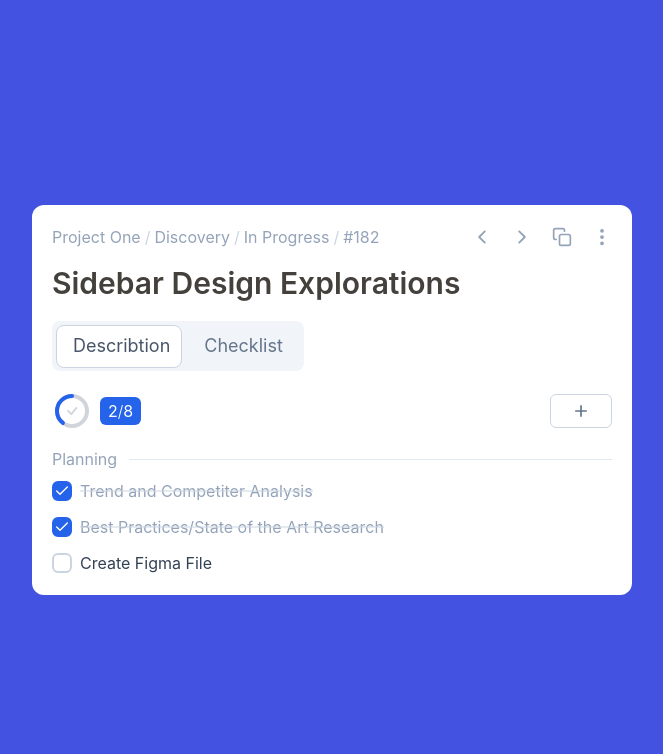
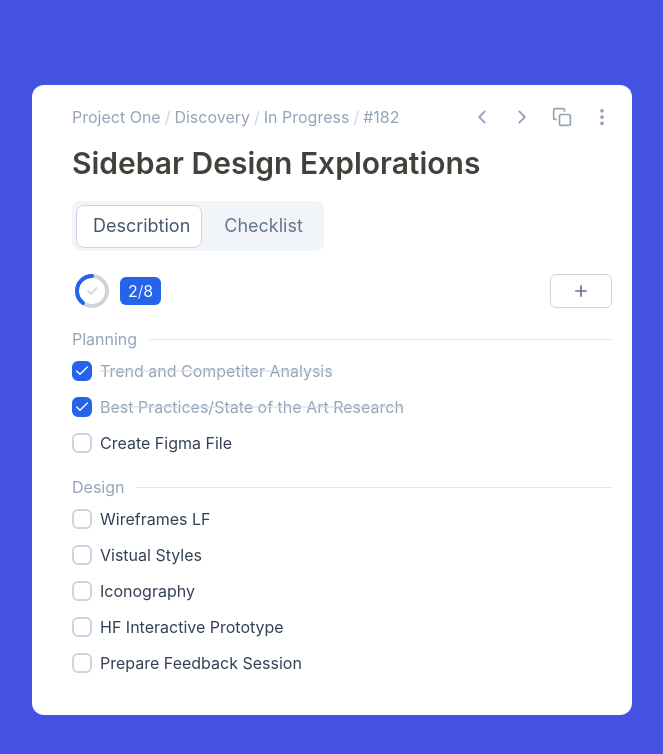
Before and after one commit to mojeeto/task-modal-component-johannes-gerber, a React (Create React App) app: page / in a window 1280 px wide. Shown: the top 754 px of the page, without its empty margins (308-971 px from the left). Built offline with nearby package versions, Linux system fonts and the light colour scheme; the HTML template or start-up script is replaced by a standard one.

Commit message:
feat: make dots for when item hovered (but with javascript)
This feat is just for a while it's have bug

HAVE BUG
When items hovered the dots show but user can't hover the dots

```diff
--- a/src/components/CheckBox.tsx
+++ b/src/components/CheckBox.tsx
@@ -12,7 +12,7 @@ const CheckBox: React.FC<CheckBoxProps> = ({
 }) => {
   const notchecked = "border-slate-300";
   const checked = "border-blue-600 bg-blue-600"
-  return <div className={`border-2 flex items-center justify-center rounded-md ${isChecked ? checked : notchecked}`}>
+  return <div className={`border-2 flex items-center justify-center rounded-md cursor-pointer ${isChecked ? checked : notchecked}`}>
     <FiCheck className="text-white" />
   </div >
 }
--- a/src/components/CheckBoxText.tsx
+++ b/src/components/CheckBoxText.tsx
@@ -1,24 +1,48 @@
-import React from "react";
+import React, { useState } from "react";
 import CheckBox from "./CheckBox";
+import { TbDotsVertical } from "react-icons/tb";
 
-interface CheckBoxText {
+interface CheckBoxTextProps {
   title?: string;
   isChecked?: boolean;
 }
 
-const CheckBoxText: React.FC<CheckBoxText> = ({
+const CheckBoxText: React.FC<CheckBoxTextProps> = ({
   title = "",
   isChecked = false,
 }) => {
+  const [showDots, setShowDots] = useState<boolean>(false);
   return (
-    <div className="flex items-center gap-2 select-none cursor-pointer">
+    <div
+      className="flex items-center gap-2 select-none animate-fadeUp"
+      style={{ animationDelay: "0.8s" }}
+      onMouseOver={() => {
+        setShowDots(true);
+      }}
+      onMouseLeave={() => {
+        setShowDots(false);
+      }}
+    >
       <CheckBox isChecked={isChecked} />
-      <div className="relative">
-        <span className={isChecked ? "text-slate-400" : "text-slate-700"}>{title}</span>
-        {isChecked &&
-          <div className="absolute animate-widthToRight left-0 top-[50%] translate-y-[-50%] h-[1px] w-[100%] bg-slate-300" style={{ animationDuration: "0.1s" }}></div>
-        }
+      <div className="relative cursor-text">
+        <span className={isChecked ? "text-slate-400" : "text-slate-700"}>
+          {title}
+        </span>
+        {isChecked && (
+          <div
+            className="absolute animate-widthToRight left-0 top-[50%] translate-y-[-50%] h-[1px] w-[100%] bg-slate-300"
+            style={{ animationDuration: "0.1s" }}
+          ></div>
+        )}
       </div>
+      {showDots && (
+        <div className="cursor-grab absolute -left-7">
+          <div className="flex text-slate-300 text-sm items-center justify-center">
+            <TbDotsVertical />
+            <TbDotsVertical className="-ml-2" />
+          </div>
+        </div>
+      )}
     </div>
   );
 };
--- a/src/components/TodoModal.tsx
+++ b/src/components/TodoModal.tsx
@@ -13,7 +13,7 @@ interface TodoModalProps {
 
 const TodoModal: React.FC<TodoModalProps> = ({ path, title = "Untitled" }) => {
   return (
-    <div className="bg-white p-5 rounded-xl w-[600px]">
+    <div className="bg-white py-5 pr-5 pl-10 rounded-xl w-[600px]">
       {/* main modal */}
       <div className="flex flex-col gap-4">
         <div className="flex justify-between items-center">
@@ -23,9 +23,21 @@ const TodoModal: React.FC<TodoModalProps> = ({ path, title = "Untitled" }) => {
           <ModalOptions />
         </div>
         <div className="flex flex-col gap-5">
-          <h2 className="text-3xl font-semibold text-stone-700 animate-fadeUp" style={{ animationDelay: "0.7s" }}>{title}</h2>
-          <SwitchButtonText buttonsTitle={["Describtion", "Checklist"]} className="animate-fadeUp" style={{ animationDelay: "0.8s" }} />
-          <div className="flex justify-between items-center animate-fadeUp" style={{ animationDelay: "0.9s" }}>
+          <h2
+            className="text-3xl font-semibold text-stone-700 animate-fadeUp"
+            style={{ animationDelay: "0.7s" }}
+          >
+            {title}
+          </h2>
+          <SwitchButtonText
+            buttonsTitle={["Describtion", "Checklist"]}
+            className="animate-fadeUp"
+            style={{ animationDelay: "0.8s" }}
+          />
+          <div
+            className="flex justify-between items-center animate-fadeUp"
+            style={{ animationDelay: "0.9s" }}
+          >
             <div className="flex items-center gap-2">
               <CircleProgress />
               <div className="px-2 py-0.5 rounded-md bg-blue-600 text-white text-md">
@@ -42,13 +54,56 @@ const TodoModal: React.FC<TodoModalProps> = ({ path, title = "Untitled" }) => {
         <div className="flex flex-col gap-2">
           <div className="flex items-center gap-3">
             <span className="text-slate-400 animate-fadeUp">Planning</span>
-            <div className="animate-widthToRight h-[1px] bg-slate-200" style={{ animationDelay: "0.6s" }}></div>
+            <div
+              className="animate-widthToRight h-[1px] bg-slate-200"
+              style={{ animationDelay: "0.6s" }}
+            ></div>
           </div>
           <div className="flex flex-col gap-3">
-            <CheckBoxText title="Trend and Competiter Analysis" isChecked={true} />
-            <CheckBoxText title="Best Practices/State of the Art Research" isChecked={true} />
-            <CheckBoxText title="Create Figma File" isChecked={false} />
+            <CheckBoxText
+              title="Trend and Competiter Analysis"
+              isChecked={true}
+            />
+            <CheckBoxText
+              title="Best Practices/State of the Art Research"
+              isChecked={true}
+            />
+            <CheckBoxText
+              title="Create Figma File"
+              isChecked={false}
+            />
           </div>
+        </div>
+      </div>
+      <div className="flex flex-col gap-2 my-5">
+        <div className="flex items-center gap-3">
+          <span className="text-slate-400 animate-fadeUp">Design</span>
+          <div
+            className="animate-widthToRight h-[1px] bg-slate-200"
+            style={{ animationDelay: "0.6s" }}
+          ></div>
+        </div>
+        <div className="flex flex-col gap-3">
+          <CheckBoxText
+            title="Wireframes LF"
+            isChecked={false}
+          />
+          <CheckBoxText
+            title="Vistual Styles"
+            isChecked={false}
+          />
+          <CheckBoxText
+            title="Iconography"
+            isChecked={false}
+          />
+          <CheckBoxText
+            title="HF Interactive Prototype"
+            isChecked={false}
+          />
+          <CheckBoxText
+            title="Prepare Feedback Session"
+            isChecked={false}
+          />
         </div>
       </div>
     </div>
```
